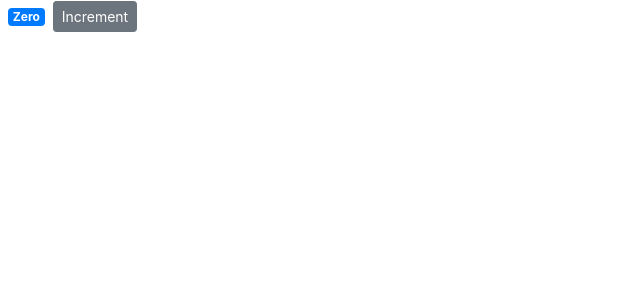
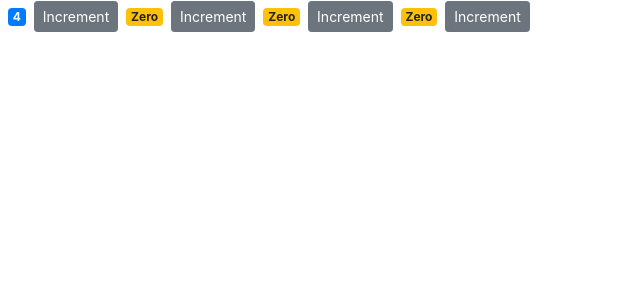
Before and after one commit to christineyoo/react-sandbox, a React (Create React App) app: page / in a window 1280 px wide. Shown: the top 300 px of the page, without its empty margins (0-640 px from the left). Built offline with nearby package versions, Linux system fonts and the light colour scheme.

Commit message:
passed props into state

```diff
--- a/src/App.js
+++ b/src/App.js
@@ -4,6 +4,7 @@ import Counter from './components/counter/counter.jsx';
 import Landing from './components/landing/Landing';
 import NavBar from './components/navBar/NavBar';
 import ShoppingCounter from './components/shoppingCounter'
+import Counters from './components/counters.jsx';
 
 function App() {
 
@@ -12,7 +13,7 @@ function App() {
       {/* <NavBar /> */}
       <Switch>
         <Route exact path='/counter' component={Counter}/>
-        <Route exact path='/' component={ShoppingCounter} />
+        <Route exact path='/' component={Counters} />
       </Switch>
     </>
   );
--- /dev/null
+++ b/src/components/counters.jsx
@@ -0,0 +1,31 @@
+import React, { Component } from 'react';
+import ShoppingCounter from './shoppingCounter';
+
+// Counters
+//     |
+//  ShoppingCounter
+
+class Counters extends React.Component {
+  state = {
+    counters: [
+      { id: 1, value: 4 },
+      { id: 2, value: 0 },
+      { id: 3, value: 0 },
+      { id: 4, value: 0 }
+    ]
+  };
+
+  render() {
+    return (
+      <div>
+        {this.state.counters.map((counter) => (
+          <ShoppingCounter key={counter.id} value={counter.value} selected>
+              <h4>Counter #{counter.id}</h4>
+          </ShoppingCounter>
+        ))}
+      </div>
+    );
+  }
+}
+
+export default Counters;
--- a/src/components/shoppingCounter.jsx
+++ b/src/components/shoppingCounter.jsx
@@ -2,23 +2,37 @@ import React, { Component } from 'react';
 
 class ShoppingCounter extends React.Component {
   state = {
-    count: 0
+    value: this.props.value
+  };
+
+  handleIncrement = (product) => {
+    console.log(product);
+    this.setState({ value: this.state.value + 1 });
   };
 
   render() {
     return (
       <React.Fragment>
-        <span className='badge badge-primary m-2'>
-          {this.formatCount()}
-        </span>
-        <button className='btn btn-secondary btn-sm'>Increment</button>
+        <span className={this.getBadgeClasses()}>{this.formatCount()}</span>
+        <button
+          onClick={(e) => this.handleIncrement(e)}
+          className='btn btn-secondary btn-sm'
+        >
+          Increment
+        </button>
       </React.Fragment>
     );
   }
 
+  getBadgeClasses() {
+    let classes = 'badge m-2 badge-';
+    classes += this.state.value === 0 ? 'warning' : 'primary';
+    return classes;
+  }
+
   formatCount() {
-    const { count } = this.state;
-    return count === 0 ? 'Zero' : count;
+    const { value } = this.state;
+    return value === 0 ? 'Zero' : value;
   }
 }
 
```
